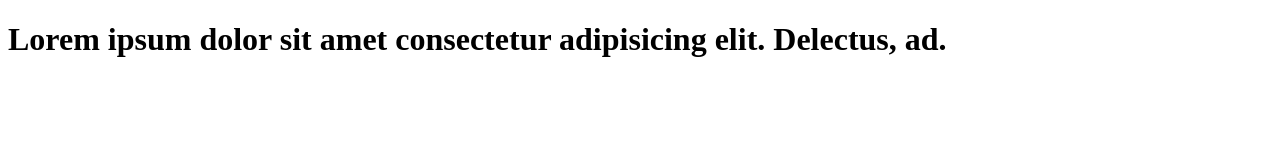
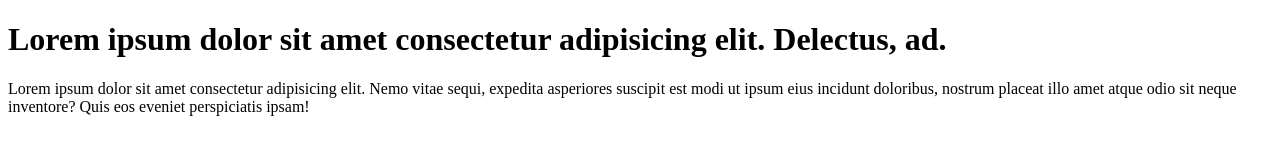
Before and after one commit to AnishBarsagade/learn-git, a plain HTML site: page index.html in a window 1280 px wide. Drawn offline with Linux system fonts and the light colour scheme.

Commit message:
Add paragraph

```diff
--- a/index.html
+++ b/index.html
@@ -9,5 +9,11 @@
     <h1>
       Lorem ipsum dolor sit amet consectetur adipisicing elit. Delectus, ad.
     </h1>
+    <p>
+      Lorem ipsum dolor sit amet consectetur adipisicing elit. Nemo vitae sequi,
+      expedita asperiores suscipit est modi ut ipsum eius incidunt doloribus,
+      nostrum placeat illo amet atque odio sit neque inventore? Quis eos eveniet
+      perspiciatis ipsam!
+    </p>
   </body>
 </html>
```
